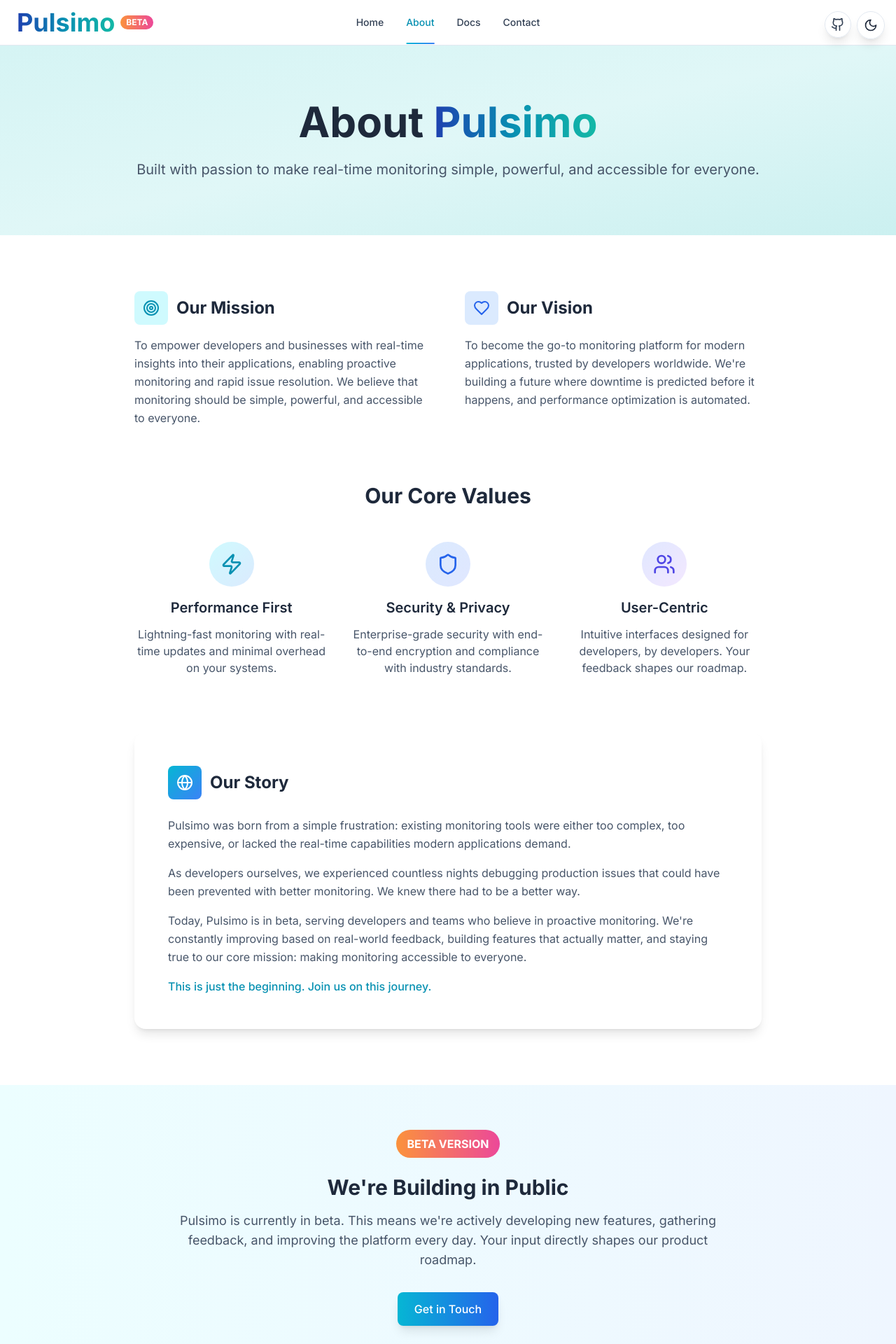
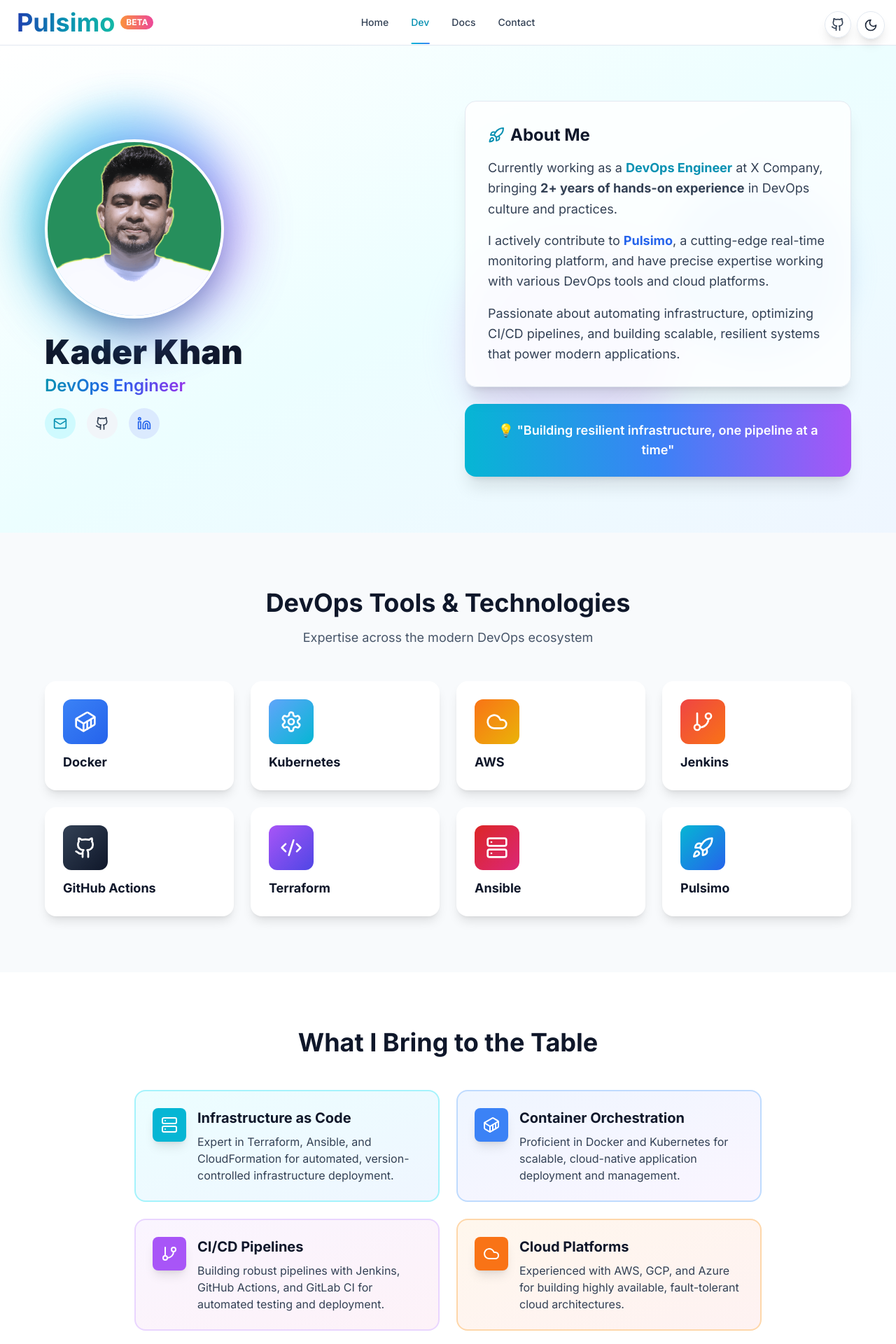
Before and after one commit to pulsimo/pulsimo.github.io, a Next.js app: page /about in a window 1280 px wide. Shown: the top 1920 px of the page at 70% size. Built offline with nearby package versions, Linux system fonts and the light colour scheme.

Commit message:
profile and bug report form added

```diff
--- a/app/about/page.tsx
+++ b/app/about/page.tsx
@@ -1,158 +1,275 @@
-import { Metadata } from 'next'
+'use client'
+
 import Navigation from '@/components/Navigation'
 import ThemeToggle from '@/components/ThemeToggle'
-import { Target, Users, Zap, Shield, Globe, Heart } from 'lucide-react'
+import { Code2, Server, Container, Cloud, GitBranch, Settings, Rocket, Mail, Github, Linkedin } from 'lucide-react'
+import Image from 'next/image'
+import { motion } from 'framer-motion'
 
-export const metadata: Metadata = {
-  title: 'About - Pulsimo',
-  description: 'Learn about Pulsimo - Real-time monitoring platform for modern applications',
-}
+export default function AboutDevPage() {
+  const techStack = [
+    { name: 'Docker', icon: Container, color: 'from-blue-500 to-blue-600' },
+    { name: 'Kubernetes', icon: Settings, color: 'from-blue-400 to-cyan-500' },
+    { name: 'AWS', icon: Cloud, color: 'from-orange-500 to-yellow-500' },
+    { name: 'Jenkins', icon: GitBranch, color: 'from-red-500 to-orange-500' },
+    { name: 'GitHub Actions', icon: Github, color: 'from-slate-700 to-slate-900' },
+    { name: 'Terraform', icon: Code2, color: 'from-purple-500 to-indigo-600' },
+    { name: 'Ansible', icon: Server, color: 'from-red-600 to-pink-600' },
+    { name: 'Pulsimo', icon: Rocket, color: 'from-cyan-500 to-blue-600' },
+  ]
 
-export default function AboutPage() {
   return (
     <>
       <Navigation />
       <ThemeToggle />
       <main className="min-h-screen pt-16">
-        {/* Hero Section */}
-        <section className="relative py-20 bg-gradient-to-br from-[#d5f4f4] via-[#e0f7f7] to-[#cbf0f0] dark:from-slate-900 dark:via-slate-800 dark:to-slate-900">
-          <div className="container mx-auto px-4 md:px-6">
-            <div className="max-w-4xl mx-auto text-center">
-              <h1 className="text-4xl md:text-5xl lg:text-6xl font-bold mb-6">
-                <span className="text-slate-800 dark:text-white">About </span>
-                <span className="bg-gradient-to-r from-[#1e40af] via-[#0891b2] to-[#14b8a6] dark:from-[#3b82f6] dark:via-[#06b6d4] dark:to-[#14b8a6] bg-clip-text text-transparent">
-                  Pulsimo
-                </span>
-              </h1>
-              <p className="text-lg md:text-xl text-slate-600 dark:text-slate-300 leading-relaxed">
-                Built with passion to make real-time monitoring simple, powerful, and accessible for everyone.
-              </p>
-            </div>
+        {/* Hero Section with Photo */}
+        <section className="relative py-20 bg-gradient-to-br from-white via-cyan-50 to-blue-50 dark:from-slate-900 dark:via-slate-800 dark:to-slate-900 overflow-hidden">
+          {/* Animated background elements */}
+          <div className="absolute inset-0 opacity-30">
+            <div className="absolute top-20 left-10 w-72 h-72 bg-cyan-300 dark:bg-cyan-600 rounded-full mix-blend-multiply dark:mix-blend-normal filter blur-xl animate-blob"></div>
+            <div className="absolute top-40 right-10 w-72 h-72 bg-blue-300 dark:bg-blue-600 rounded-full mix-blend-multiply dark:mix-blend-normal filter blur-xl animate-blob animation-delay-2000"></div>
+            <div className="absolute bottom-20 left-1/2 w-72 h-72 bg-purple-300 dark:bg-purple-600 rounded-full mix-blend-multiply dark:mix-blend-normal filter blur-xl animate-blob animation-delay-4000"></div>
           </div>
-        </section>
 
-        {/* Mission Section */}
-        <section className="py-20">
-          <div className="container mx-auto px-4 md:px-6">
-            <div className="max-w-4xl mx-auto">
-              <div className="grid md:grid-cols-2 gap-12 mb-20">
-                <div>
-                  <div className="flex items-center gap-3 mb-4">
-                    <div className="p-3 rounded-lg bg-cyan-100 dark:bg-cyan-900/20">
-                      <Target className="w-6 h-6 text-cyan-600 dark:text-cyan-400" />
+          <div className="container mx-auto px-4 md:px-6 relative z-10">
+            <div className="max-w-6xl mx-auto">
+              <div className="grid md:grid-cols-2 gap-12 items-center">
+                {/* Left: Photo & Name */}
+                <motion.div
+                  initial={{ opacity: 0, x: -50 }}
+                  animate={{ opacity: 1, x: 0 }}
+                  transition={{ duration: 0.6 }}
+                  className="flex flex-col items-center md:items-start"
+                >
+                  <div className="relative mb-6">
+                    <div className="absolute -inset-4 bg-gradient-to-r from-cyan-500 via-blue-500 to-purple-500 rounded-full blur-2xl opacity-75 animate-pulse"></div>
+                    <div className="relative w-64 h-64 rounded-full overflow-hidden border-4 border-white dark:border-slate-800 shadow-2xl">
+                      <Image
+                        src="/images/kader-khan.jpg"
+                        alt="Kader Khan - DevOps Engineer"
+                        fill
+                        className="object-cover"
+                        priority
+                      />
                     </div>
-                    <h2 className="text-2xl font-bold text-slate-800 dark:text-white">Our Mission</h2>
                   </div>
-                  <p className="text-slate-600 dark:text-slate-300 leading-relaxed">
-                    To empower developers and businesses with real-time insights into their applications,
-                    enabling proactive monitoring and rapid issue resolution. We believe that monitoring
-                    should be simple, powerful, and accessible to everyone.
+                  <h1 className="text-4xl md:text-5xl font-black text-slate-900 dark:text-white mb-2">
+                    Kader Khan
+                  </h1>
+                  <p className="text-xl md:text-2xl font-semibold bg-gradient-to-r from-cyan-600 via-blue-600 to-purple-600 dark:from-cyan-400 dark:via-blue-400 dark:to-purple-400 bg-clip-text text-transparent mb-4">
+                    DevOps Engineer
                   </p>
-                </div>
 
-                <div>
-                  <div className="flex items-center gap-3 mb-4">
-                    <div className="p-3 rounded-lg bg-blue-100 dark:bg-blue-900/20">
-                      <Heart className="w-6 h-6 text-blue-600 dark:text-blue-400" />
-                    </div>
-                    <h2 className="text-2xl font-bold text-slate-800 dark:text-white">Our Vision</h2>
+                  {/* Social Links */}
+                  <div className="flex gap-4">
+                    <a href="mailto:kader@example.com" className="p-3 rounded-full bg-cyan-100 dark:bg-cyan-900/30 hover:bg-cyan-200 dark:hover:bg-cyan-900/50 transition-colors">
+                      <Mail className="w-5 h-5 text-cyan-600 dark:text-cyan-400" />
+                    </a>
+                    <a href="https://github.com" target="_blank" rel="noopener noreferrer" className="p-3 rounded-full bg-slate-100 dark:bg-slate-800 hover:bg-slate-200 dark:hover:bg-slate-700 transition-colors">
+                      <Github className="w-5 h-5 text-slate-700 dark:text-slate-300" />
+                    </a>
+                    <a href="https://linkedin.com" target="_blank" rel="noopener noreferrer" className="p-3 rounded-full bg-blue-100 dark:bg-blue-900/30 hover:bg-blue-200 dark:hover:bg-blue-900/50 transition-colors">
+                      <Linkedin className="w-5 h-5 text-blue-600 dark:text-blue-400" />
+                    </a>
                   </div>
-                  <p className="text-slate-600 dark:text-slate-300 leading-relaxed">
-                    To become the go-to monitoring platform for modern applications, trusted by developers
-                    worldwide. We're building a future where downtime is predicted before it happens,
-                    and performance optimization is automated.
-                  </p>
-                </div>
-              </div>
+                </motion.div>
 
-              {/* Values */}
-              <div className="mb-20">
-                <h2 className="text-3xl font-bold text-center mb-12 text-slate-800 dark:text-white">
-                  Our Core Values
-                </h2>
-                <div className="grid md:grid-cols-3 gap-8">
-                  <div className="text-center">
-                    <div className="inline-flex p-4 rounded-full bg-gradient-to-br from-cyan-100 to-blue-100 dark:from-cyan-900/20 dark:to-blue-900/20 mb-4">
-                      <Zap className="w-8 h-8 text-cyan-600 dark:text-cyan-400" />
-                    </div>
-                    <h3 className="text-xl font-semibold mb-3 text-slate-800 dark:text-white">Performance First</h3>
-                    <p className="text-slate-600 dark:text-slate-300">
-                      Lightning-fast monitoring with real-time updates and minimal overhead on your systems.
+                {/* Right: Bio */}
+                <motion.div
+                  initial={{ opacity: 0, x: 50 }}
+                  animate={{ opacity: 1, x: 0 }}
+                  transition={{ duration: 0.6, delay: 0.2 }}
+                  className="space-y-6"
+                >
+                  <div className="bg-white/80 dark:bg-slate-800/80 backdrop-blur-sm rounded-2xl p-8 shadow-xl border border-slate-200 dark:border-slate-700">
+                    <h2 className="text-2xl font-bold text-slate-900 dark:text-white mb-4 flex items-center gap-2">
+                      <Rocket className="w-6 h-6 text-cyan-600 dark:text-cyan-400" />
+                      About Me
+                    </h2>
+                    <p className="text-lg text-slate-700 dark:text-slate-300 leading-relaxed mb-4">
+                      Currently working as a <span className="font-bold text-cyan-600 dark:text-cyan-400">DevOps Engineer</span> at X Company,
+                      bringing <span className="font-bold">2+ years of hands-on experience</span> in DevOps culture and practices.
+                    </p>
+                    <p className="text-lg text-slate-700 dark:text-slate-300 leading-relaxed mb-4">
+                      I actively contribute to <span className="font-bold text-blue-600 dark:text-blue-400">Pulsimo</span>,
+                      a cutting-edge real-time monitoring platform, and have precise expertise working with various DevOps tools and cloud platforms.
+                    </p>
+                    <p className="text-lg text-slate-700 dark:text-slate-300 leading-relaxed">
+                      Passionate about automating infrastructure, optimizing CI/CD pipelines, and building scalable,
+                      resilient systems that power modern applications.
                     </p>
                   </div>
 
-                  <div className="text-center">
-                    <div className="inline-flex p-4 rounded-full bg-gradient-to-br from-blue-100 to-indigo-100 dark:from-blue-900/20 dark:to-indigo-900/20 mb-4">
-                      <Shield className="w-8 h-8 text-blue-600 dark:text-blue-400" />
-                    </div>
-                    <h3 className="text-xl font-semibold mb-3 text-slate-800 dark:text-white">Security & Privacy</h3>
-                    <p className="text-slate-600 dark:text-slate-300">
-                      Enterprise-grade security with end-to-end encryption and compliance with industry standards.
+                  <div className="bg-gradient-to-r from-cyan-500 via-blue-500 to-purple-500 rounded-2xl p-6 shadow-xl">
+                    <p className="text-white text-center font-semibold text-lg">
+                      💡 "Building resilient infrastructure, one pipeline at a time"
                     </p>
                   </div>
-
-                  <div className="text-center">
-                    <div className="inline-flex p-4 rounded-full bg-gradient-to-br from-indigo-100 to-purple-100 dark:from-indigo-900/20 dark:to-purple-900/20 mb-4">
-                      <Users className="w-8 h-8 text-indigo-600 dark:text-indigo-400" />
-                    </div>
-                    <h3 className="text-xl font-semibold mb-3 text-slate-800 dark:text-white">User-Centric</h3>
-                    <p className="text-slate-600 dark:text-slate-300">
-                      Intuitive interfaces designed for developers, by developers. Your feedback shapes our roadmap.
-                    </p>
-                  </div>
-                </div>
-              </div>
-
-              {/* Story */}
-              <div className="bg-white dark:bg-slate-800 rounded-2xl p-8 md:p-12 shadow-lg">
-                <div className="flex items-center gap-3 mb-6">
-                  <div className="p-3 rounded-lg bg-gradient-to-br from-cyan-500 to-blue-500">
-                    <Globe className="w-6 h-6 text-white" />
-                  </div>
-                  <h2 className="text-2xl font-bold text-slate-800 dark:text-white">Our Story</h2>
-                </div>
-                <div className="space-y-4 text-slate-600 dark:text-slate-300 leading-relaxed">
-                  <p>
-                    Pulsimo was born from a simple frustration: existing monitoring tools were either too complex,
-                    too expensive, or lacked the real-time capabilities modern applications demand.
-                  </p>
-                  <p>
-                    As developers ourselves, we experienced countless nights debugging production issues that could
-                    have been prevented with better monitoring. We knew there had to be a better way.
-                  </p>
-                  <p>
-                    Today, Pulsimo is in beta, serving developers and teams who believe in proactive monitoring.
-                    We're constantly improving based on real-world feedback, building features that actually matter,
-                    and staying true to our core mission: making monitoring accessible to everyone.
-                  </p>
-                  <p className="text-cyan-600 dark:text-cyan-400 font-medium">
-                    This is just the beginning. Join us on this journey.
-                  </p>
-                </div>
+                </motion.div>
               </div>
             </div>
           </div>
         </section>
 
-        {/* Beta Notice */}
-        <section className="py-16 bg-gradient-to-r from-cyan-50 to-blue-50 dark:from-slate-800 dark:to-slate-900">
+        {/* Tech Stack & Tools */}
+        <section className="py-20 bg-slate-50 dark:bg-slate-900/50">
+          <div className="container mx-auto px-4 md:px-6">
+            <div className="max-w-6xl mx-auto">
+              <motion.div
+                initial={{ opacity: 0, y: 20 }}
+                whileInView={{ opacity: 1, y: 0 }}
+                viewport={{ once: true }}
+                transition={{ duration: 0.6 }}
+                className="text-center mb-12"
+              >
+                <h2 className="text-3xl md:text-4xl font-bold text-slate-900 dark:text-white mb-4">
+                  DevOps Tools & Technologies
+                </h2>
+                <p className="text-lg text-slate-600 dark:text-slate-400">
+                  Expertise across the modern DevOps ecosystem
+                </p>
+              </motion.div>
+
+              <div className="grid grid-cols-2 md:grid-cols-4 gap-6">
+                {techStack.map((tech, index) => {
+                  const Icon = tech.icon
+                  return (
+                    <motion.div
+                      key={tech.name}
+                      initial={{ opacity: 0, scale: 0.8 }}
+                      whileInView={{ opacity: 1, scale: 1 }}
+                      viewport={{ once: true }}
+                      transition={{ duration: 0.4, delay: index * 0.1 }}
+                      whileHover={{ scale: 1.05, y: -5 }}
+                      className="group relative"
+                    >
+                      <div className="bg-white dark:bg-slate-800 rounded-2xl p-6 shadow-lg border-2 border-transparent hover:border-cyan-400 dark:hover:border-cyan-500 transition-all">
+                        <div className={`inline-flex p-4 rounded-xl bg-gradient-to-br ${tech.color} mb-3 group-hover:scale-110 transition-transform`}>
+                          <Icon className="w-8 h-8 text-white" />
+                        </div>
+                        <h3 className="text-lg font-bold text-slate-900 dark:text-white">{tech.name}</h3>
+                      </div>
+                    </motion.div>
+                  )
+                })}
+              </div>
+            </div>
+          </div>
+        </section>
+
+        {/* Experience Highlights */}
+        <section className="py-20">
+          <div className="container mx-auto px-4 md:px-6">
+            <div className="max-w-4xl mx-auto">
+              <motion.div
+                initial={{ opacity: 0, y: 20 }}
+                whileInView={{ opacity: 1, y: 0 }}
+                viewport={{ once: true }}
+                transition={{ duration: 0.6 }}
+                className="text-center mb-12"
+              >
+                <h2 className="text-3xl md:text-4xl font-bold text-slate-900 dark:text-white mb-4">
+                  What I Bring to the Table
+                </h2>
+              </motion.div>
+
+              <div className="grid md:grid-cols-2 gap-6">
+                <motion.div
+                  initial={{ opacity: 0, x: -20 }}
+                  whileInView={{ opacity: 1, x: 0 }}
+                  viewport={{ once: true }}
+                  className="bg-gradient-to-br from-cyan-50 to-blue-50 dark:from-cyan-900/20 dark:to-blue-900/20 rounded-2xl p-6 border-2 border-cyan-200 dark:border-cyan-800"
+                >
+                  <div className="flex items-start gap-4">
+                    <div className="p-3 rounded-lg bg-cyan-500 shadow-lg">
+                      <Server className="w-6 h-6 text-white" />
+                    </div>
+                    <div>
+                      <h3 className="text-xl font-bold text-slate-900 dark:text-white mb-2">Infrastructure as Code</h3>
+                      <p className="text-slate-700 dark:text-slate-300">
+                        Expert in Terraform, Ansible, and CloudFormation for automated, version-controlled infrastructure deployment.
+                      </p>
+                    </div>
+                  </div>
+                </motion.div>
+
+                <motion.div
+                  initial={{ opacity: 0, x: 20 }}
+                  whileInView={{ opacity: 1, x: 0 }}
+                  viewport={{ once: true }}
+                  className="bg-gradient-to-br from-blue-50 to-purple-50 dark:from-blue-900/20 dark:to-purple-900/20 rounded-2xl p-6 border-2 border-blue-200 dark:border-blue-800"
+                >
+                  <div className="flex items-start gap-4">
+                    <div className="p-3 rounded-lg bg-blue-500 shadow-lg">
+                      <Container className="w-6 h-6 text-white" />
+                    </div>
+                    <div>
+                      <h3 className="text-xl font-bold text-slate-900 dark:text-white mb-2">Container Orchestration</h3>
+                      <p className="text-slate-700 dark:text-slate-300">
+                        Proficient in Docker and Kubernetes for scalable, cloud-native application deployment and management.
+                      </p>
+                    </div>
+                  </div>
+                </motion.div>
+
+                <motion.div
+                  initial={{ opacity: 0, x: -20 }}
+                  whileInView={{ opacity: 1, x: 0 }}
+                  viewport={{ once: true }}
+                  className="bg-gradient-to-br from-purple-50 to-pink-50 dark:from-purple-900/20 dark:to-pink-900/20 rounded-2xl p-6 border-2 border-purple-200 dark:border-purple-800"
+                >
+                  <div className="flex items-start gap-4">
+                    <div className="p-3 rounded-lg bg-purple-500 shadow-lg">
+                      <GitBranch className="w-6 h-6 text-white" />
+                    </div>
+                    <div>
+                      <h3 className="text-xl font-bold text-slate-900 dark:text-white mb-2">CI/CD Pipelines</h3>
+                      <p className="text-slate-700 dark:text-slate-300">
+                        Building robust pipelines with Jenkins, GitHub Actions, and GitLab CI for automated testing and deployment.
+                      </p>
+                    </div>
+                  </div>
+                </motion.div>
+
+                <motion.div
+                  initial={{ opacity: 0, x: 20 }}
+                  whileInView={{ opacity: 1, x: 0 }}
+                  viewport={{ once: true }}
+                  className="bg-gradient-to-br from-orange-50 to-red-50 dark:from-orange-900/20 dark:to-red-900/20 rounded-2xl p-6 border-2 border-orange-200 dark:border-orange-800"
+                >
+                  <div className="flex items-start gap-4">
+                    <div className="p-3 rounded-lg bg-orange-500 shadow-lg">
+                      <Cloud className="w-6 h-6 text-white" />
+                    </div>
+                    <div>
+                      <h3 className="text-xl font-bold text-slate-900 dark:text-white mb-2">Cloud Platforms</h3>
+                      <p className="text-slate-700 dark:text-slate-300">
+                        Experienced with AWS, GCP, and Azure for building highly available, fault-tolerant cloud architectures.
+                      </p>
+                    </div>
+                  </div>
+                </motion.div>
+              </div>
+            </div>
+          </div>
+        </section>
+
+        {/* CTA Section */}
+        <section className="py-16 bg-gradient-to-r from-cyan-500 via-blue-600 to-purple-600">
           <div className="container mx-auto px-4 md:px-6">
             <div className="max-w-3xl mx-auto text-center">
-              <div className="inline-flex items-center gap-2 px-4 py-2 rounded-full bg-gradient-to-r from-orange-400 to-pink-500 text-white font-bold mb-6">
-                BETA VERSION
-              </div>
-              <h2 className="text-3xl font-bold mb-4 text-slate-800 dark:text-white">
-                We're Building in Public
+              <h2 className="text-3xl md:text-4xl font-bold text-white mb-4">
+                Let's Build Something Great Together
               </h2>
-              <p className="text-lg text-slate-600 dark:text-slate-300 mb-8">
-                Pulsimo is currently in beta. This means we're actively developing new features,
-                gathering feedback, and improving the platform every day. Your input directly shapes
-                our product roadmap.
+              <p className="text-xl text-cyan-50 mb-8">
+                Open to collaboration, consulting, and interesting DevOps challenges
               </p>
               <a
                 href="/contact"
-                className="inline-flex items-center gap-2 px-6 py-3 rounded-lg bg-gradient-to-r from-cyan-500 to-blue-600 text-white font-medium hover:from-cyan-600 hover:to-blue-700 transition-all shadow-lg"
+                className="inline-flex items-center gap-2 px-8 py-4 rounded-xl bg-white text-cyan-600 font-bold text-lg hover:bg-slate-50 transition-all shadow-2xl hover:scale-105"
               >
+                <Mail className="w-5 h-5" />
                 Get in Touch
               </a>
             </div>
--- a/app/globals.css
+++ b/app/globals.css
@@ -97,3 +97,12 @@
 .animate-float {
   animation: float 3s ease-in-out infinite;
 }
+
+/* Animation delays for blob elements */
+.animation-delay-2000 {
+  animation-delay: 2s;
+}
+
+.animation-delay-4000 {
+  animation-delay: 4s;
+}
--- a/components/Navigation.tsx
+++ b/components/Navigation.tsx
@@ -7,7 +7,7 @@
 
 const navLinks = [
   { href: '/', label: 'Home' },
-  { href: '/about', label: 'About' },
+  { href: '/about', label: 'Dev' },
   { href: '/docs', label: 'Docs' },
   { href: '/contact', label: 'Contact' },
 ]
```
Also changed, not shown: app/contact/page.tsx (+26 -1 lines), tailwind.config.ts (+15 -0 lines), public/images/kader-khan.jpg (added).
